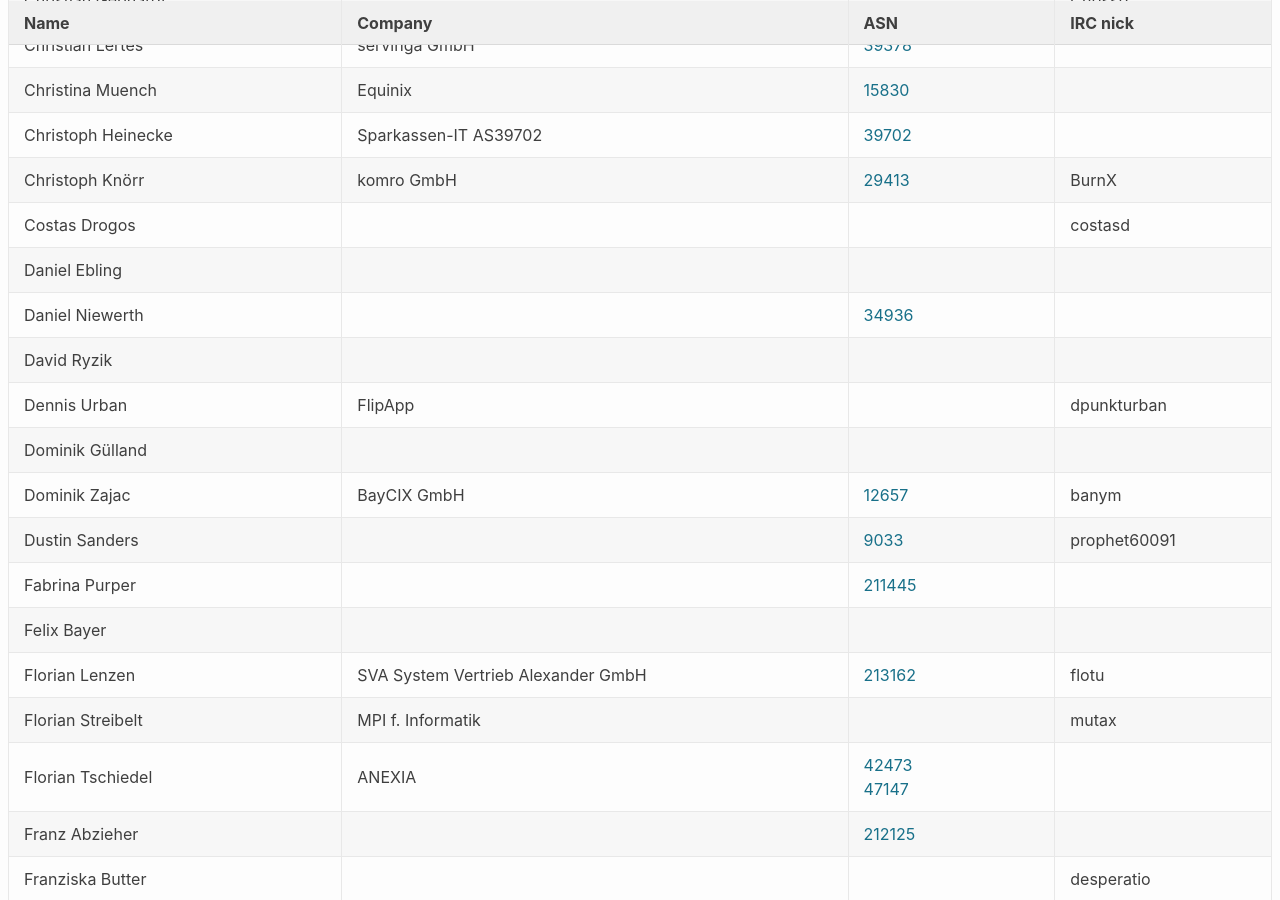
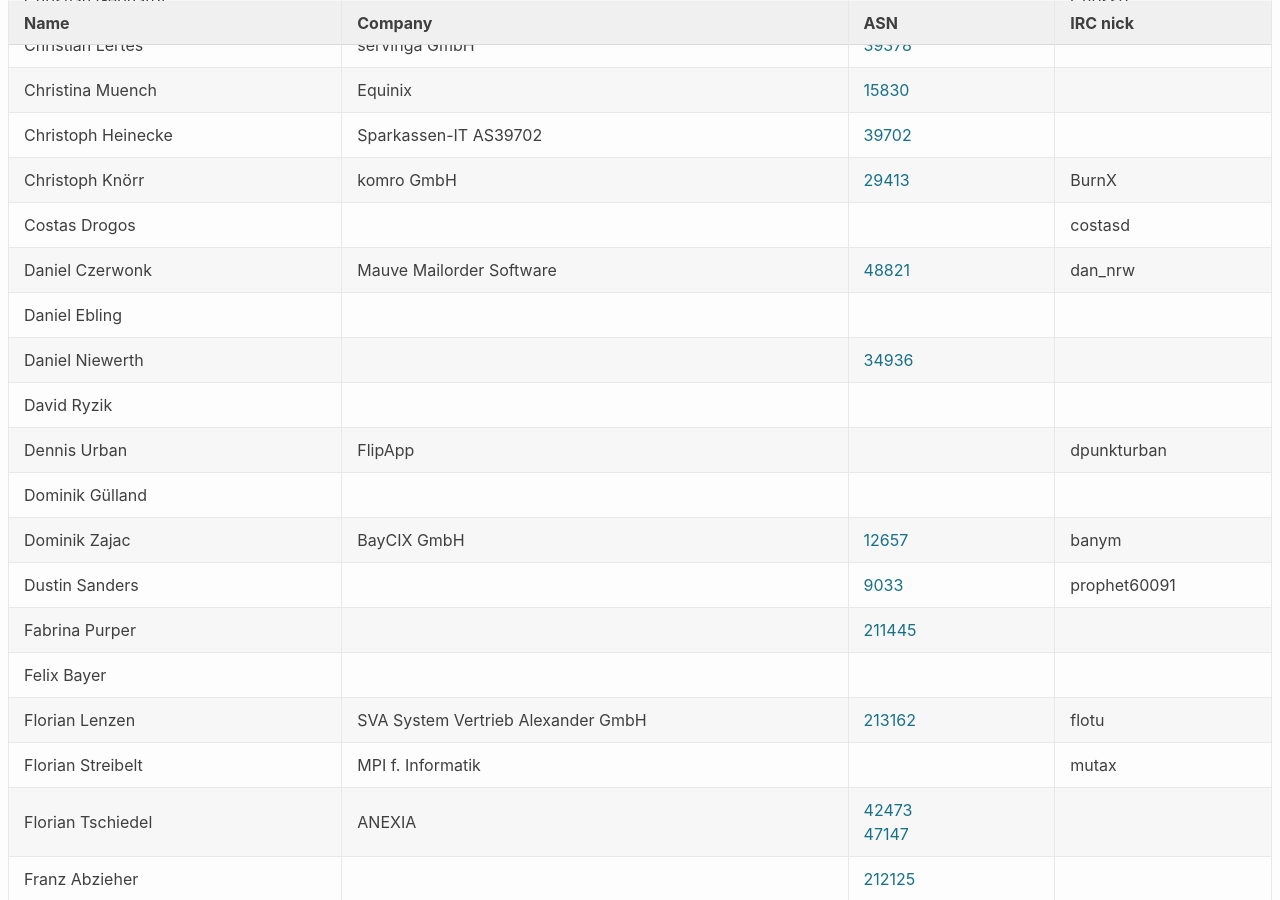
Before and after one commit to denog/pretix-attendeelist, a Jekyll site: the page built from denog13/index.markdown, in a window 1280 px wide and 900 px high, scrolled down 751 px. Built offline with Jekyll 4.4.1, drawn with Linux system fonts in a browser that asks for light colours; some of the changed text lies outside the part shown.

Commit message:
Latest data: Wed Sep 29 15:13:06 UTC 2021

```diff
--- a/_data/attendees_denog13.json
+++ b/_data/attendees_denog13.json
@@ -124,6 +124,12 @@
     "company": null,
     "irc": "costasd",
     "asn": null
+  },
+  {
+    "name": "Daniel Czerwonk",
+    "company": "Mauve Mailorder Software",
+    "irc": "dan_nrw",
+    "asn": "48821"
   },
   {
     "name": "Daniel Ebling",
@@ -546,6 +552,12 @@
     "asn": "6695"
   },
   {
+    "name": "Robin Därmann",
+    "company": "Ruhr-Uni Bochum",
+    "irc": null,
+    "asn": "29484"
+  },
+  {
     "name": "Sascha Hoppe",
     "company": null,
     "irc": "Kn0rki",
```
